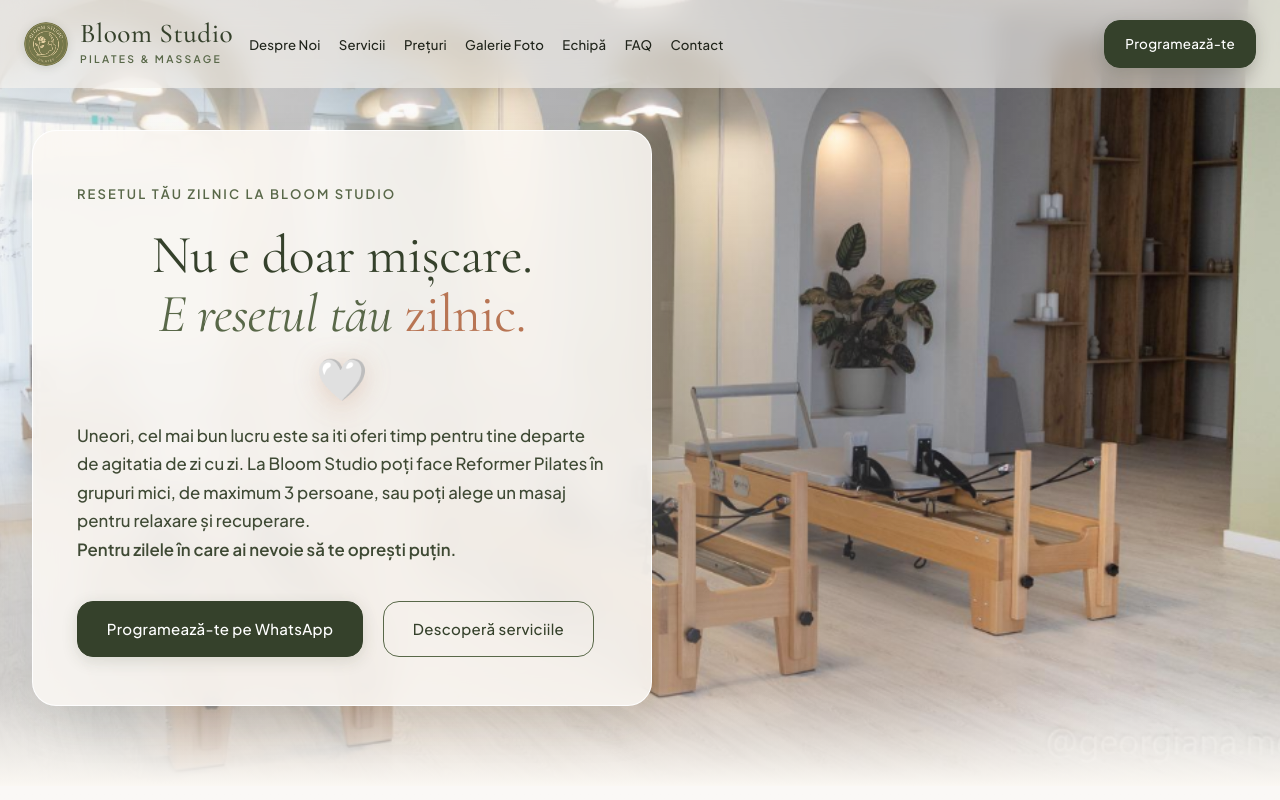
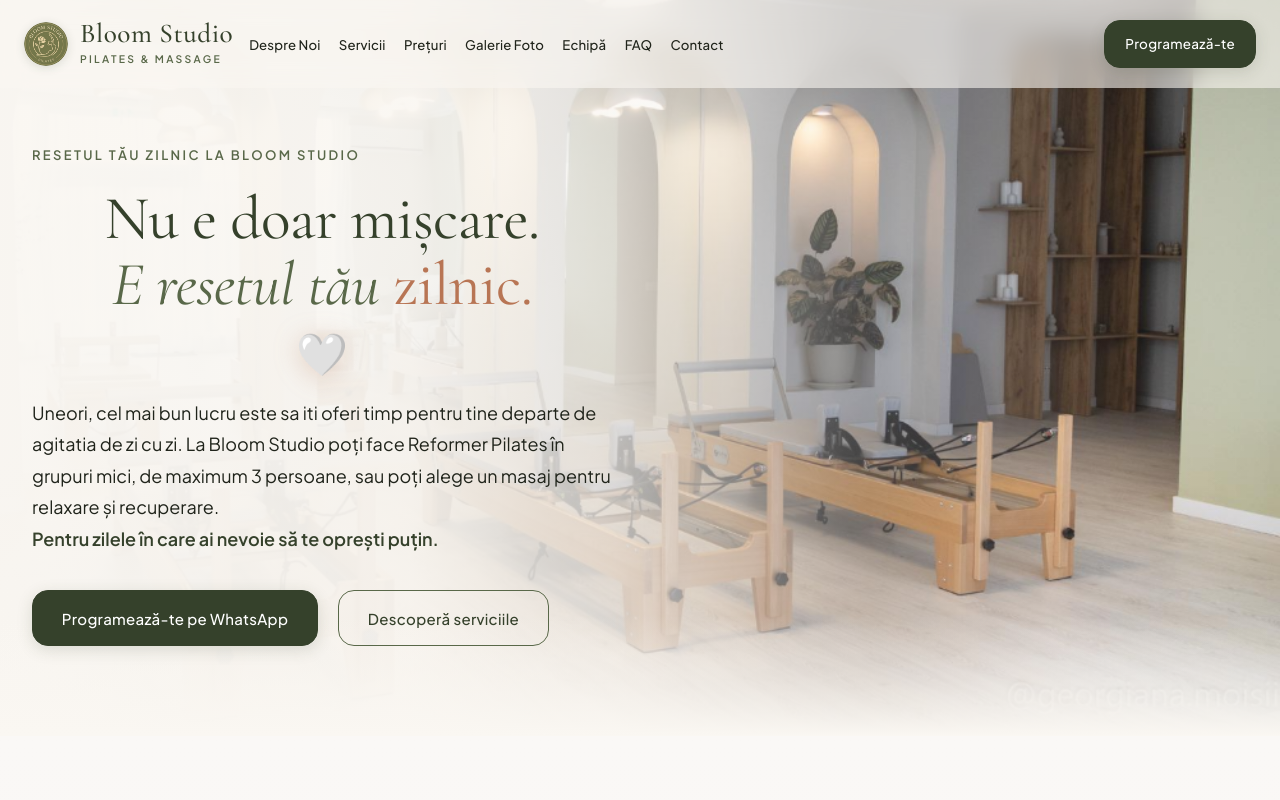
Before and after one commit to Matei1199/Bloom-Studio-Cluj, a website: page index.html in a window 1280 px wide. Shown: the top 800 px of the page. Drawn offline with nearby package versions, Linux system fonts and the light colour scheme.

Commit message:
style: remove card container and apply seamless luxury editorial gradient transition across hero canvas

```diff
--- a/css/components.css
+++ b/css/components.css
@@ -285,7 +285,7 @@
   overflow: hidden;
 }
 
-/* Layered Background Studio Photography (100% Full Background & Full HD) */
+/* Full-width High-Definition Studio Photography */
 .hero-bg-layered {
   position: absolute;
   top: 0;
@@ -301,11 +301,10 @@
   width: 100%;
   height: 100%;
   object-fit: cover;
-  object-position: center center;
-  opacity: 1;
-}
-
-/* Soft Warm Background Overlay */
+  object-position: right 30%;
+}
+
+/* Masterfully Calibrated Seamless Gradient (Flawless Text Legibility on Left, Rich Studio Photo on Right) */
 .hero-bg-overlay {
   position: absolute;
   top: 0;
@@ -314,8 +313,10 @@
   height: 100%;
   background: linear-gradient(
     90deg,
-    rgba(250, 247, 242, 0.55) 0%,
-    rgba(250, 247, 242, 0.20) 50%,
+    rgba(250, 247, 242, 0.98) 0%,
+    rgba(250, 247, 242, 0.94) 32%,
+    rgba(250, 247, 242, 0.75) 48%,
+    rgba(250, 247, 242, 0.25) 68%,
     rgba(250, 247, 242, 0.0) 100%
   );
   z-index: 2;
@@ -327,7 +328,7 @@
   bottom: 0;
   left: 0;
   width: 100%;
-  height: 100px;
+  height: 120px;
   background: linear-gradient(180deg, transparent 0%, var(--bg-primary) 100%);
   z-index: 3;
   pointer-events: none;
@@ -339,30 +340,28 @@
   width: 100%;
 }
 
-/* Frosted Editorial Glass Card for Flawless Contrast */
+/* Seamless Editorial Content (No Boxy Card, Pure Sophistication) */
 .hero-content {
-  max-width: 620px;
-  background: rgba(250, 247, 242, 0.90);
-  backdrop-filter: blur(16px);
-  -webkit-backdrop-filter: blur(16px);
-  padding: 3rem 2.75rem;
-  border-radius: var(--radius-lg);
-  border: 1px solid rgba(255, 255, 255, 0.95);
-  box-shadow: 0 16px 48px rgba(45, 58, 36, 0.10);
+  max-width: 580px;
+  background: transparent;
+  padding: 0;
+  border: none;
+  box-shadow: none;
 }
 
 .hero-eyebrow {
   margin-bottom: 1.25rem;
   color: var(--primary-sage);
   font-weight: 700;
-  letter-spacing: 0.16em;
+  letter-spacing: 0.18em;
   font-size: 0.8125rem;
+  text-transform: uppercase;
 }
 
 .hero-title {
   margin-bottom: 1.35rem;
-  font-size: clamp(2.4rem, 4.2vw, 3.8rem);
-  line-height: 1.1;
+  font-size: clamp(2.8rem, 4.8vw, 4.4rem);
+  line-height: 1.08;
   color: var(--sage-dark);
 }
 
@@ -376,12 +375,10 @@
 }
 
 .hero-subtitle {
-  font-size: 1.05rem;
-  color: var(--sage-dark);
+  font-size: 1.125rem;
+  color: var(--text-main);
   margin-bottom: 2.25rem;
-  line-height: 1.7;
-  font-weight: 450;
-  opacity: 0.95;
+  line-height: 1.75;
 }
 
 .hero-subtitle strong {
--- a/css/responsive.css
+++ b/css/responsive.css
@@ -173,8 +173,10 @@
 
   .hero-content {
     text-align: center;
-    padding: 2rem 1.25rem;
-    border-radius: var(--radius-md);
+    padding: 0;
+    background: transparent;
+    border: none;
+    box-shadow: none;
   }
 
   .hero-title {
```
